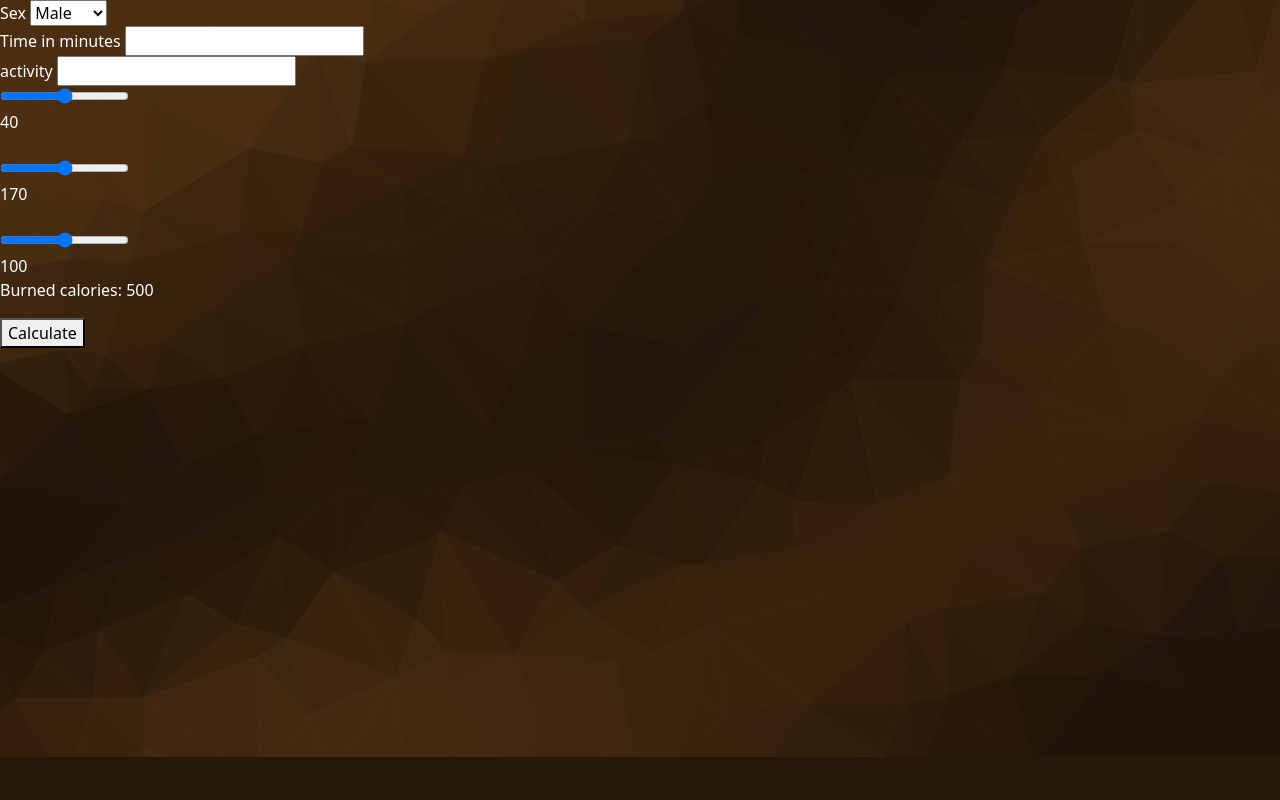
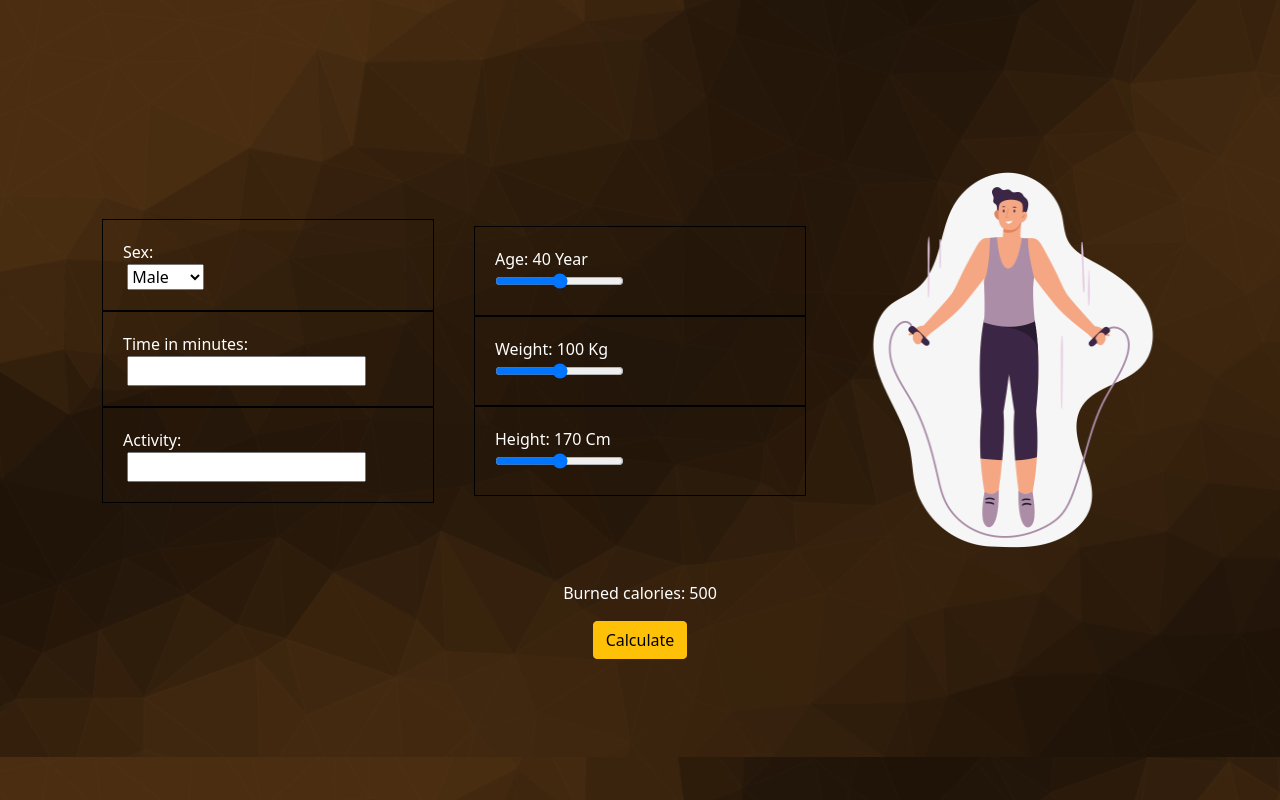
Before and after one commit to Majkelll/Projekt-IO-BD, a Flask app: page /burnedCalories in a window 1280 px wide. Shown: the part 43-843 px from the top of the page. Before the commit the page ends 800 px from the top, so only its background shows below. Run offline with Flask 2, Linux system fonts and the light colour scheme.

Commit message:
wystylizowałem stronę do liczenia spalonych kalorii

```diff
--- a/website/static/burnedCalories/style.css
+++ b/website/static/burnedCalories/style.css
@@ -2,3 +2,41 @@ body {
   background: url(../assets/images/bg.png) no-repeat fixed;
   background-size: cover;
 }
+
+.container{
+display:flex;
+flex-direction:column;
+align-direction:center;
+justify-content: center;
+height:100vh;
+}
+
+.container2{
+display:flex;
+flex-direction:row;
+align-direction:center;
+justify-content: center;
+}
+
+
+.container-box{
+display: flex;
+flex-direction:column;
+align-items:center;
+justify-content:center;
+width:100%;
+height:100%;
+padding:20px;
+}
+
+.box-item{
+padding: 20px;
+border: 1px solid #000;
+width:100%;
+}
+
+
+.img-brn-cal{
+width: 300px;
+height: 400px;
+}
--- a/website/templates/burnedCalories/burnedCalories.html
+++ b/website/templates/burnedCalories/burnedCalories.html
@@ -5,44 +5,90 @@ Burned calories
 {% endblock %}
 
 {% block extracss %}
-<link rel="stylesheet" href="../../static/burnedCalories/style.css" />
+<link rel="stylesheet" href="../../static/burnedCalories/style.css"/>
 {% endblock %}
 {% block extrascript %}
 <script src="../../static/burnedCalories/script.js"></script>
 {% endblock%}
 
 {% block content %}
-<label for="sex">Sex</label>
+
+
+<div class="container">
+    <div class="container2">
+        <div class="container-box">
+
+            <div class="box-item">
+                Sex:</br>
+                <label for="sex"></label>
                 <select name="sex" id="sex">
                     <option value="male" selected="selected">Male</option>
                     <option value="female">Female</option>
                 </select>
+            </div>
 
-</br>
-<label for="time">Time in minutes</label>
-<input required name="time" id="time" type="text">
 
-</br>
-<label for="activity">activity</label>
+            <div class="box-item">
+                Time in minutes: </br>
+                <label for="time"></label>
+                <input required name="time" id="time" type="number">
+            </div>
+
+
+            <div class="box-item">
+                Activity: </br>
+                <label for="activity"></label>
                 <input list="activity">
                 <datalist name="activity" id="activity">
-  <option value="jogging" />
-  <option value="workout" />
-  <option value="dance" />
+                    <option value="jogging"/>
+                    <option value="workout"/>
+                    <option value="dance"/>
                 </datalist>
+            </div>
 
-</br>
+        </div>
+
+
+
+
+
+        <div class="container-box">
+
+            <div class="box-item">
+                 Age: <span id='age-output'></span> Year </br>
                 <input type="range" min="15" max="65" id="age">
-</br>
-<div id='age-output'></div>
-</br>
+            </div>
+
+
+            <div class="box-item">
+                Weight: <span id='weight-output'></span> Kg </br>
+                <input type="range" min="40" max="160" id="weight">
+            </div>
+
+            <div class="box-item">
+                Height: <span id='height-output'></span> Cm </br>
                 <input type="range" min="140" max="200" id="height">
-</br>
-<div id='height-output'></div>
-</br>
-<input type="range" min="40" max="160" id="weight">
-</br>
-<div id='weight-output'></div>
+            </div>
+
+
+        </div>
+
+        <div class="container-box">
+            <img src="../../static/assets/images/brn_cal.png"
+                 alt=""
+                class="img-brn-cal"/>
+        </div>
+
+    </div>
+
+    <center>
         <p>Burned calories: 500</p>
-<button type="submit">Calculate</button>
+
+        <button type="submit" class="btn btn-warning">Calculate</button>
+    </center>
+
+
+</div>
+
+
 {% endblock %}
```
Also changed, not shown: website/static/assets/images/brn_cal.png (added). Lines whose indentation alone changed are shown as unchanged.
